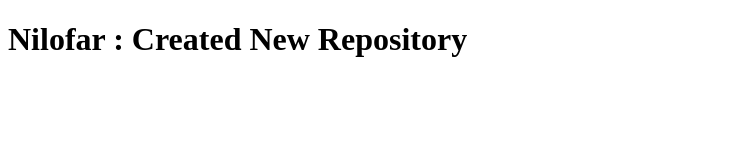
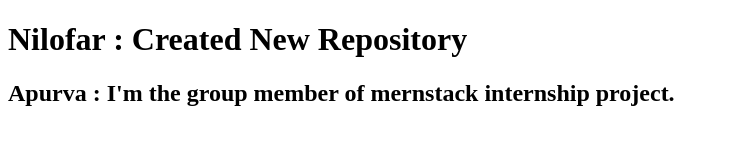
Before and after one commit to nilofar-nadaf/Internship-Project, a plain HTML site: page index.html in a window 1280 px wide. Shown: the whole page, without its empty margins (0-729 px from the left). Drawn offline with Linux system fonts and the light colour scheme.

Commit message:
Modified by Apurva

```diff
--- a/index.html
+++ b/index.html
@@ -7,5 +7,6 @@
 </head>
 <body>
     <h1>Nilofar : Created New Repository</h1>
+    <h2>Apurva : I'm the group member of mernstack internship project.</h2>
 </body>
 </html>
```
